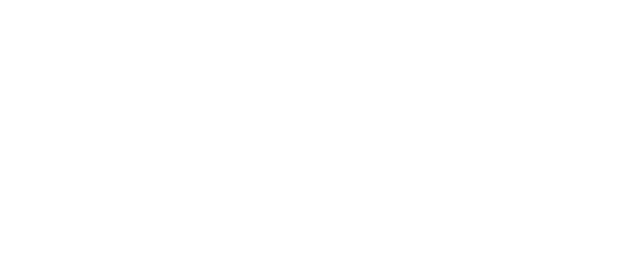
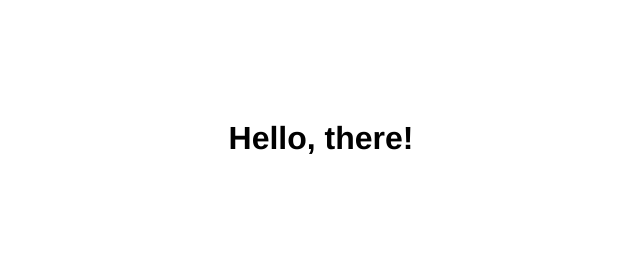
Before and after one commit to khoanguyen26/magic-mirror, a plain HTML site: page index.html in a window 1280 px wide. Shown: the whole page, without its empty margins (319-959 px from the left). Drawn offline with Linux system fonts and the light colour scheme.

Commit message:
added greetings

```diff
--- a/assets/sass/main.scss
+++ b/assets/sass/main.scss
@@ -16,7 +16,8 @@ body{
 }
 
 #weather{
-	text-align:center;
+		text-align:center;
+
 	h2{
 		font-size:5em;
 		font-weight:100;
@@ -32,3 +33,9 @@ body{
 		}
 	}
 }
+
+#greetings{
+	text-align:center;
+	margin:6em 0;
+	font-weight:100;
+}
--- a/index.html
+++ b/index.html
@@ -7,6 +7,10 @@
 	<div id="container">
 		<div id="content">
 			<div id="weather"></div>
+			<div id="greetings">
+				<h1>Hello, there!</h1>
+
+			</div>
 		</div>
 	</div>
 
```
Also changed, not shown: assets/css/main.css.
